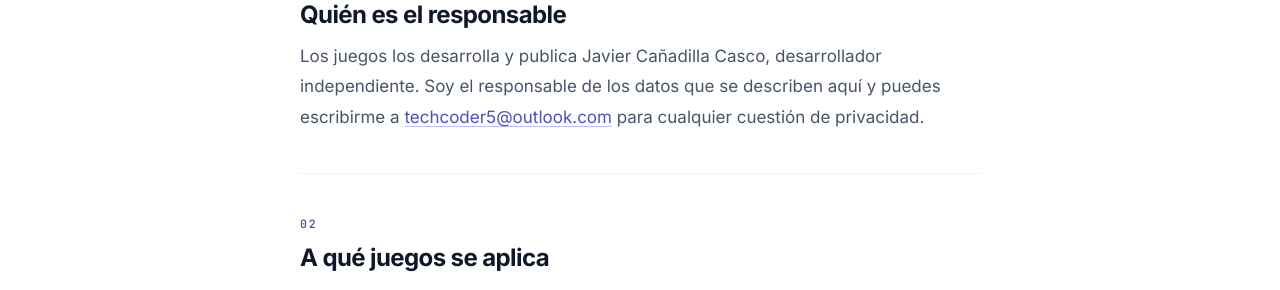
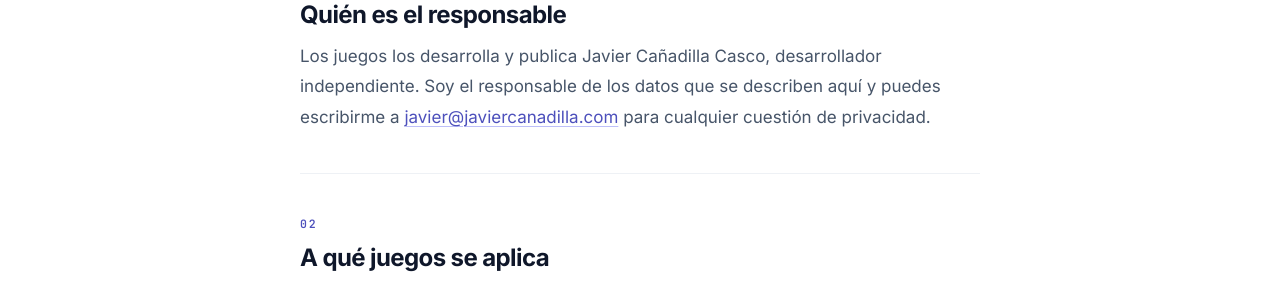
Before and after one commit to jcanadilla/jcanadilla.github.io, a Jekyll site: the page built from privacidad.html, in a window 1280 px wide and 900 px high, scrolled down 683 px. Shown: the part 153-443 px from the top of the window. Built offline with Jekyll 4.4.1, drawn with Linux system fonts in a browser that asks for light colours.

Commit message:
Use javier@javiercanadilla.com as the games privacy contact
Co-Authored-By: Claude Opus 5.5 <noreply@anthropic.com>

```diff
--- a/privacidad.html
+++ b/privacidad.html
@@ -83,7 +83,7 @@ date: 2026-10-20
 				<p>
 					Los juegos los desarrolla y publica Javier Cañadilla Casco, desarrollador
 					independiente. Soy el responsable de los datos que se describen aquí y puedes
-					escribirme a <a href="mailto:techcoder5@outlook.com">techcoder5@outlook.com</a>
+					escribirme a <a href="mailto:javier@javiercanadilla.com">javier@javiercanadilla.com</a>
 					para cualquier cuestión de privacidad.
 				</p>
 			</section>
@@ -267,7 +267,7 @@ date: 2026-10-20
 					Escríbeme e indica de qué juego se trata. Te responderé lo antes posible.
 				</p>
 			</div>
-			<a class="btn btn--primary" href="mailto:techcoder5@outlook.com?subject=Privacidad%20%E2%80%94%20Juegos">
+			<a class="btn btn--primary" href="mailto:javier@javiercanadilla.com?subject=Privacidad%20%E2%80%94%20Juegos">
 				<svg width="16" height="16" viewBox="0 0 24 24" fill="none" stroke="currentColor" stroke-width="2"
 					stroke-linecap="round" stroke-linejoin="round" aria-hidden="true">
 					<rect x="2" y="4" width="20" height="16" rx="2" /><path d="m2 7 10 6 10-6" />
```
